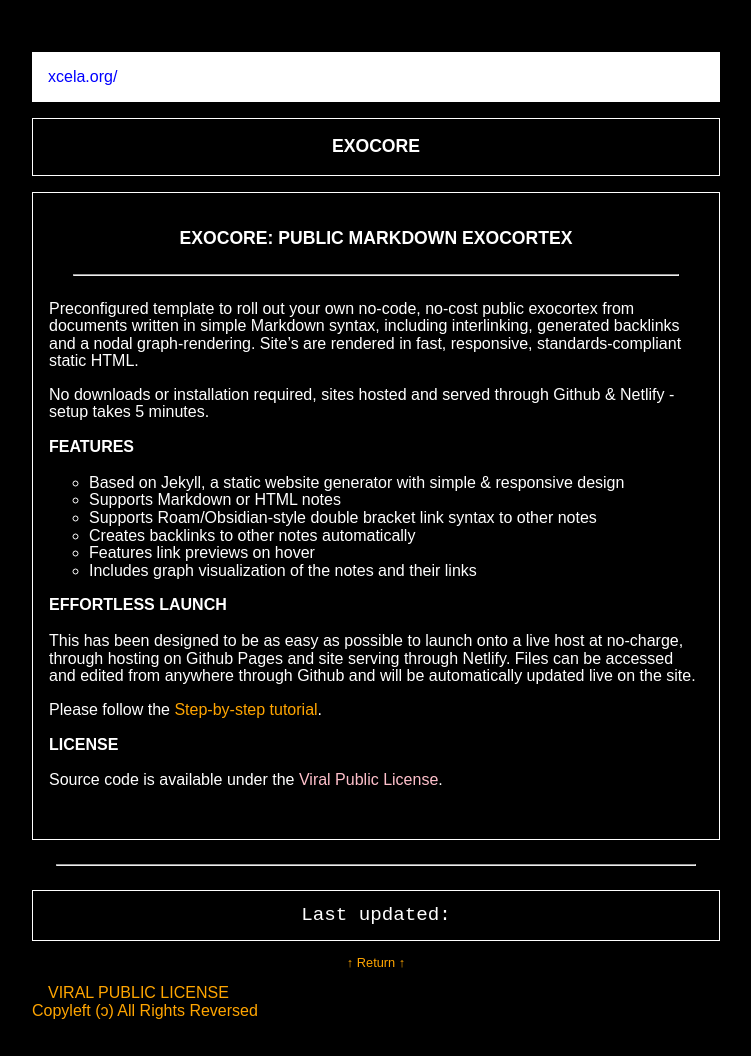
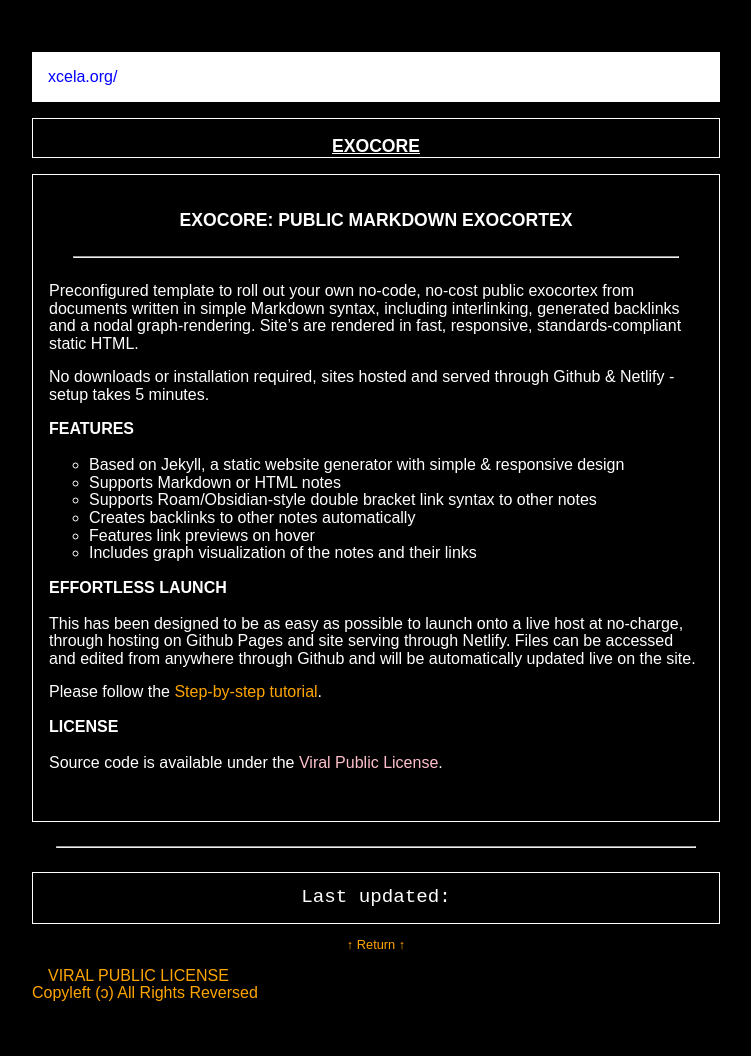
Before and after one commit to xcela/Exocore, a Jekyll site: the page built from _pages/index.md, in a window 1280 px wide. Shown: the whole page, without its empty margins (264-1015 px from the left). Built offline with Jekyll 4.4.1, drawn with Linux system fonts in a browser that asks for light colours.

Commit message:
Update _style.scss

```diff
--- a/_sass/_style.scss
+++ b/_sass/_style.scss
@@ -57,7 +57,9 @@ time {
   text-align:center;
 }
 
-license {text-align:center; margin:1em;}
+license {
+text-align:center; width:100%
+}
 
 img {
   max-width: 100%;
@@ -99,7 +101,7 @@ h6 {
 
 h2 {margin-top:1em;}
 
-title { text-transform:uppercase; text-decoration:underline; text-align:center; font-weight:bold;}
+.title { text-transform:uppercase; text-decoration:underline; text-align:center; font-weight:bold; margin-bottom:0em;}
 h1 {text-transform:uppercase; text-align:center;font-weight:bold;}
 h2 {text-transform:uppercase;font-weight:bold; font-size:1em; margin:0em; text-align:left}
 h3 {text-transform:none;font-weight:normal; font-size:1em; text-decoration:underline;text-align:left}
```
